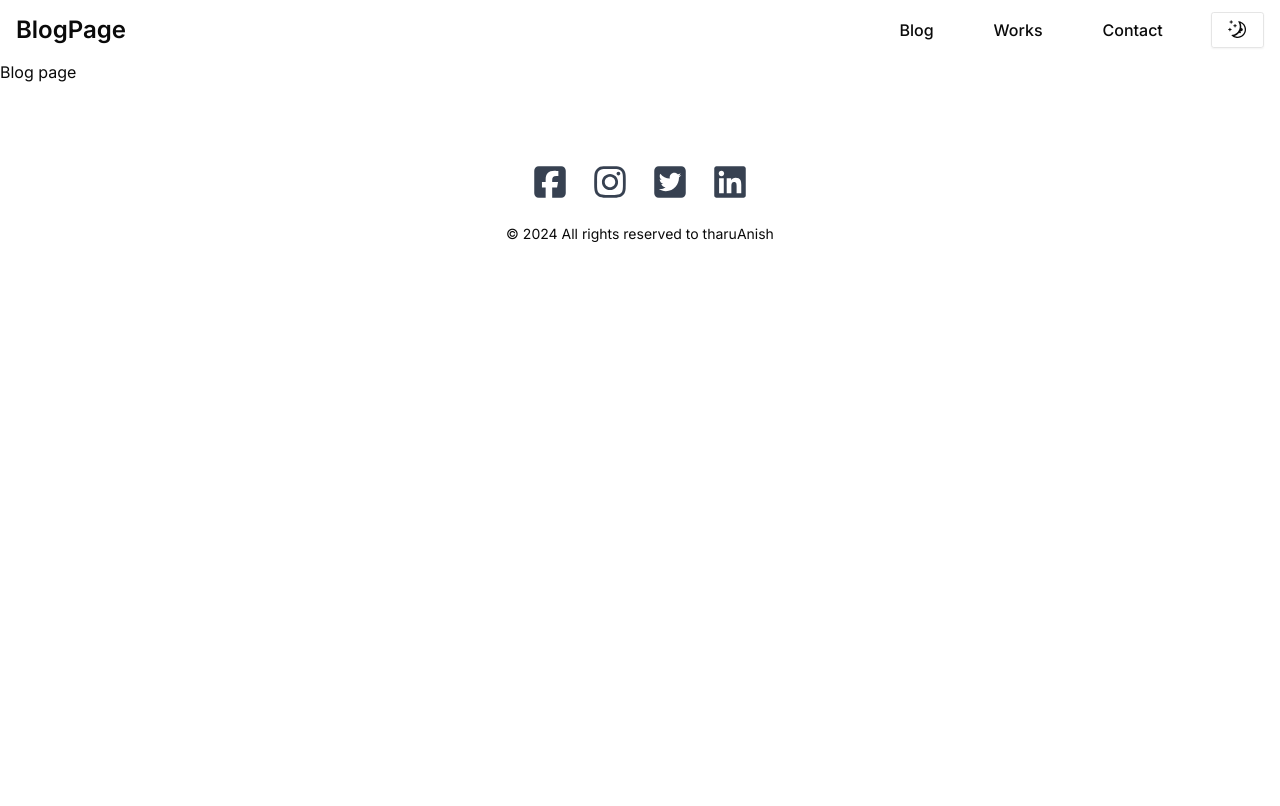
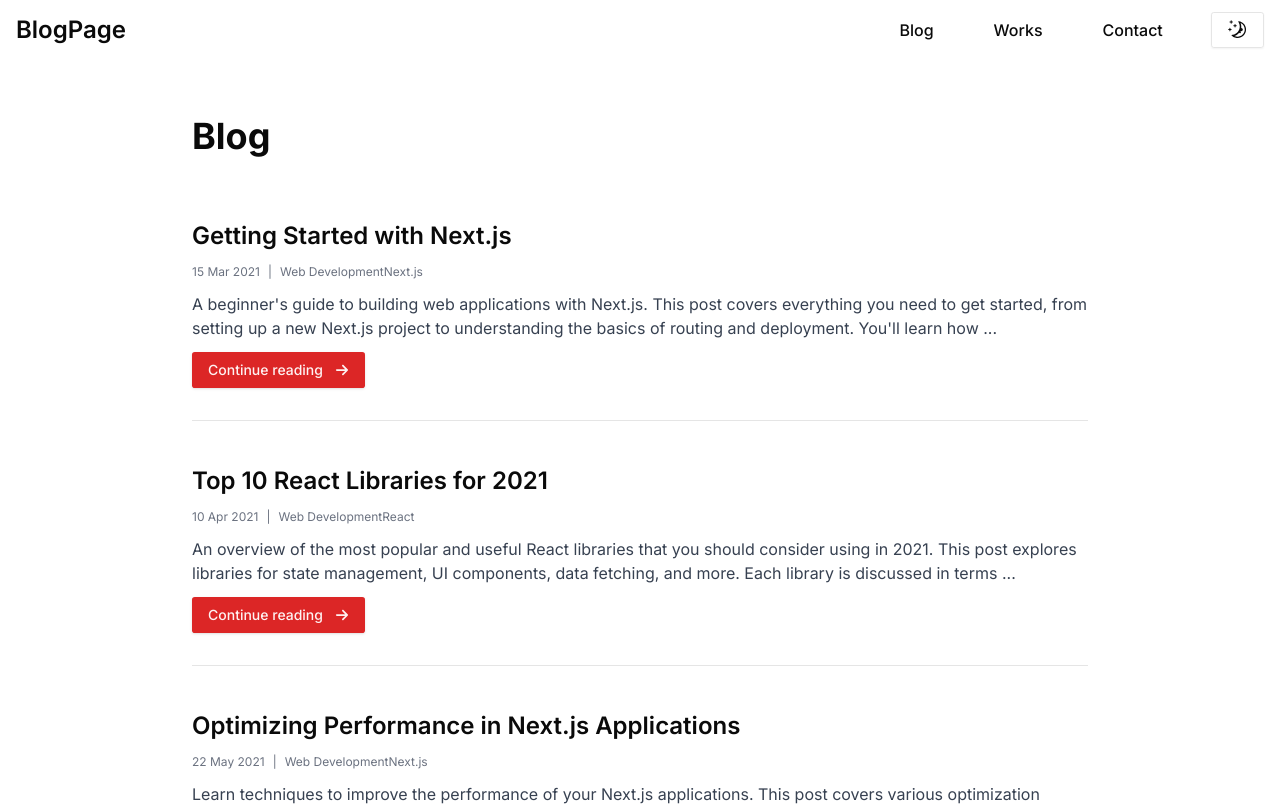
Before and after one commit to tharuAnish/blog-site, a Next.js app: page /blog in a window 1280 px wide. Shown: the top 806 px of the page. Built offline with nearby package versions, Linux system fonts and the light colour scheme.

Commit message:
created blog page and blog detail page

```diff
--- /dev/null
+++ b/app/blog/[blogSlug]/page.tsx
@@ -0,0 +1,26 @@
+import { blogs } from "@/data/blogs"
+import { notFound } from "next/navigation"
+
+interface BlogProps {
+  params: {
+    blogSlug: string
+  }
+}
+
+const BlogDetail = ({ params }: BlogProps) => {
+  const blog = blogs.find((b) => b.id === parseInt(params.blogSlug))
+
+  if (!blog) {
+    return notFound()
+  }
+
+  return (
+    <div>
+      <h1>{blog.title}</h1>
+      <p>{blog.date}</p>
+      <div>{blog.description}</div>
+    </div>
+  )
+}
+
+export default BlogDetail
--- a/app/blog/page.tsx
+++ b/app/blog/page.tsx
@@ -1,5 +1,37 @@
-import React from "react"
+import { Button } from "@/components/ui/button"
+import { blogs } from "@/data/blogs"
+import Link from "next/link"
+import { FaArrowRight } from "react-icons/fa6"
 
-export default function BlogPage() {
-  return <div>Blog page</div>
+export default function BlogsPage() {
+  return (
+    <main className="pt-14 max-w-4xl  mx-auto">
+      <h1 className="font-bold text-4xl pb-5">Blog</h1>
+      <div>
+        {blogs.map((blog, index) => (
+          <div className="my-11" key={blog.id}>
+            <div>
+              <h3 className="text-2xl font-semibold mb-2">{blog.title}</h3>
+              <div className="text-gray-500 my-3 text-center text-xs flex gap-2">
+                <p className="">{blog.date}</p> |
+                <p className="my-auto">{blog.categories}</p>
+              </div>
+              <p className="text-gray-700">
+                {blog.description.slice(0, 225)}...
+              </p>
+              <Button className="mt-3">
+                <Link
+                  className=" flex gap-3 items-center"
+                  href={`blog/${blog.id}`}
+                >
+                  Continue reading <FaArrowRight />
+                </Link>
+              </Button>
+            </div>
+            {index < blogs.length - 1 && <hr className="my-8" />}
+          </div>
+        ))}
+      </div>
+    </main>
+  )
 }
--- a/components/landing-page/recent-posts.tsx
+++ b/components/landing-page/recent-posts.tsx
@@ -28,9 +28,9 @@ const RecentPosts: React.FC = () => {
           </Link>
         </div>
         <div className="flex justify-center gap-9 ">
-          {recentBlogs.map((blog, index) => (
+          {recentBlogs.map((blog, id) => (
             <div
-              key={index}
+              key={id}
               className="bg-white p-6 w-[450px] rounded-lg shadow-md"
             >
               <h3 className="text-2xl font-bold mb-4">{blog.title}</h3>
--- a/data/blogs.tsx
+++ b/data/blogs.tsx
@@ -1,6 +1,7 @@
 // data/blogs
 export const blogs = [
   {
+    id: 1,
     title: "Getting Started with Next.js",
     date: "15 Mar 2021",
     categories: ["Web Development", "Next.js"],
@@ -8,6 +9,7 @@ export const blogs = [
       "A beginner's guide to building web applications with Next.js. This post covers everything you need to get started, from setting up a new Next.js project to understanding the basics of routing and deployment. You'll learn how to create pages, use static and dynamic routing, and leverage Next.js features to build fast, modern web applications. Whether you're new to web development or looking to add Next.js to your toolkit, this guide will provide you with a solid foundation to start building your own projects.",
   },
   {
+    id: 2,
     title: "Top 10 React Libraries for 2021",
     date: "10 Apr 2021",
     categories: ["Web Development", "React"],
@@ -15,6 +17,7 @@ export const blogs = [
       "An overview of the most popular and useful React libraries that you should consider using in 2021. This post explores libraries for state management, UI components, data fetching, and more. Each library is discussed in terms of its features, benefits, and use cases, helping you to decide which ones to integrate into your projects. By the end of this article, you'll have a curated list of tools that can enhance your development workflow and improve the quality of your React applications.",
   },
   {
+    id: 3,
     title: "Optimizing Performance in Next.js Applications",
     date: "22 May 2021",
     categories: ["Web Development", "Next.js"],
@@ -22,6 +25,7 @@ export const blogs = [
       "Learn techniques to improve the performance of your Next.js applications. This post covers various optimization strategies, including code splitting, lazy loading, server-side rendering (SSR), and static site generation (SSG). You'll also discover how to use Next.js built-in features to reduce load times and enhance user experience. By implementing these performance optimization techniques, you can ensure that your Next.js applications are fast, efficient, and scalable, providing a better experience for your users.",
   },
   {
+    id: 4,
     title: "Understanding Server-Side Rendering with Next.js",
     date: "05 Jun 2021",
     categories: ["Web Development", "Next.js"],
@@ -29,6 +33,7 @@ export const blogs = [
       "A comprehensive guide to server-side rendering (SSR) in Next.js. This article explains what SSR is, its benefits over client-side rendering (CSR), and how to implement SSR in your Next.js projects. You'll learn how SSR can improve SEO, enhance performance, and provide a better user experience. The guide includes practical examples and tips on how to use Next.js features like getServerSideProps to fetch data and render pages on the server. By the end of this post, you'll have a clear understanding of how to leverage SSR in your Next.js applications.",
   },
   {
+    id: 5,
     title: "Styling in Next.js with Styled Components",
     date: "18 Jul 2021",
     categories: ["Web Development", "Next.js"],
@@ -36,6 +41,7 @@ export const blogs = [
       "Explore how to use Styled Components in Next.js for creating dynamic, themeable, and maintainable styles. This post walks you through setting up Styled Components in a Next.js project, creating and using styled components, and managing themes. You'll learn how to leverage the power of CSS-in-JS to write modular and reusable styles. The article also covers best practices and performance considerations to ensure your styled components are efficient and scalable. By the end of this guide, you'll be able to create beautifully styled Next.js applications with ease.",
   },
   {
+    id: 6,
     title: "Building a REST API with Next.js",
     date: "30 Aug 2021",
     categories: ["Web Development", "Next.js"],
@@ -43,6 +49,7 @@ export const blogs = [
       "Step-by-step tutorial on how to create a REST API using Next.js and Node.js. This post covers setting up your Next.js project, creating API routes, and handling requests and responses. You'll learn how to use Next.js API routes to build a backend for your application, enabling you to handle data operations such as CRUD (Create, Read, Update, Delete). The tutorial includes practical examples and best practices for structuring your API and ensuring it is secure and efficient. By the end of this article, you'll be able to build robust REST APIs with Next.js.",
   },
   {
+    id: 7,
     title: "Next.js vs. Gatsby: Which One to Choose?",
     date: "12 Sep 2021",
     categories: ["Web Development", "Next.js", "Gatsby"],
@@ -50,6 +57,7 @@ export const blogs = [
       "A comparison between Next.js and Gatsby, highlighting their differences, use cases, and performance benchmarks. This post explores the strengths and weaknesses of each framework, helping you decide which one is best suited for your project. You'll learn about their architecture, development experience, deployment options, and community support. The article also includes performance comparisons and real-world examples to illustrate the scenarios where each framework excels. By the end of this post, you'll have a clear understanding of whether Next.js or Gatsby is the right choice for your next web development project.",
   },
   {
+    id: 8,
     title: "Deploying Next.js Apps on Vercel",
     date: "25 Oct 2021",
     categories: ["Web Development", "Next.js"],
@@ -57,6 +65,7 @@ export const blogs = [
       "Learn how to deploy your Next.js applications seamlessly on Vercel. This post covers the entire deployment process, from setting up your Vercel account to configuring your project for deployment. You'll discover how to use Vercel's features to optimize your deployment, including automatic builds, previews, and custom domains. The article also provides tips on monitoring and optimizing your deployed application for performance and scalability. By following this guide, you can ensure that your Next.js apps are deployed quickly and efficiently on Vercel's powerful platform.",
   },
   {
+    id: 9,
     title: "State Management in Next.js with Redux",
     date: "08 Nov 2021",
     categories: ["Web Development", "Next.js", "Redux"],
@@ -64,6 +73,7 @@ export const blogs = [
       "An introduction to integrating Redux for state management in Next.js applications. This post explains the benefits of using Redux for managing complex application state and provides a step-by-step guide on setting up Redux in a Next.js project. You'll learn how to create actions, reducers, and store, and how to connect your components to the Redux store using React-Redux. The article includes practical examples and best practices to ensure your state management logic is clean, efficient, and maintainable. By the end of this guide, you'll be able to manage state effectively in your Next.js applications using Redux.",
   },
   {
+    id: 10,
     title: "Internationalization in Next.js: A Complete Guide",
     date: "19 Dec 2021",
     categories: ["Web Development", "Next.js"],
```
